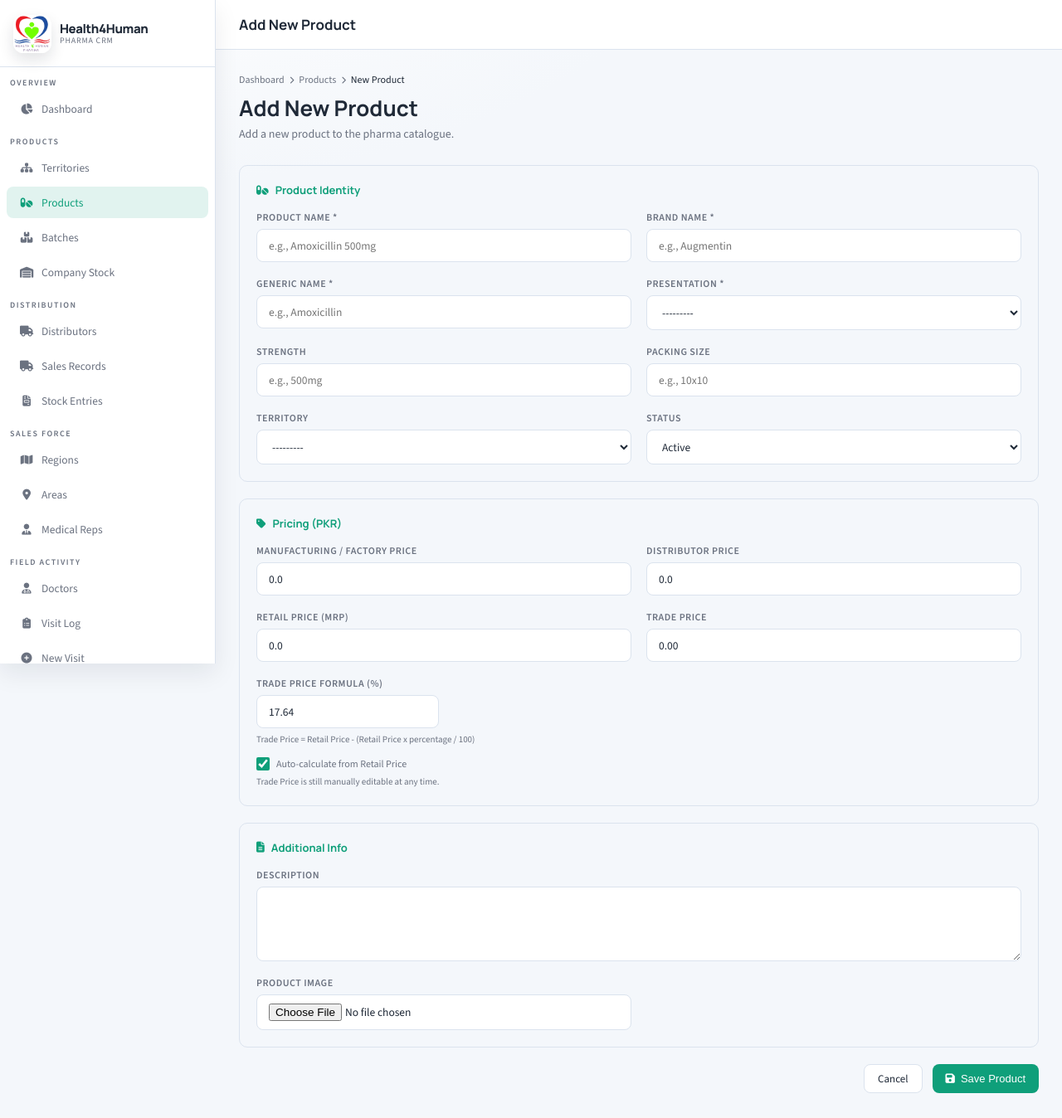
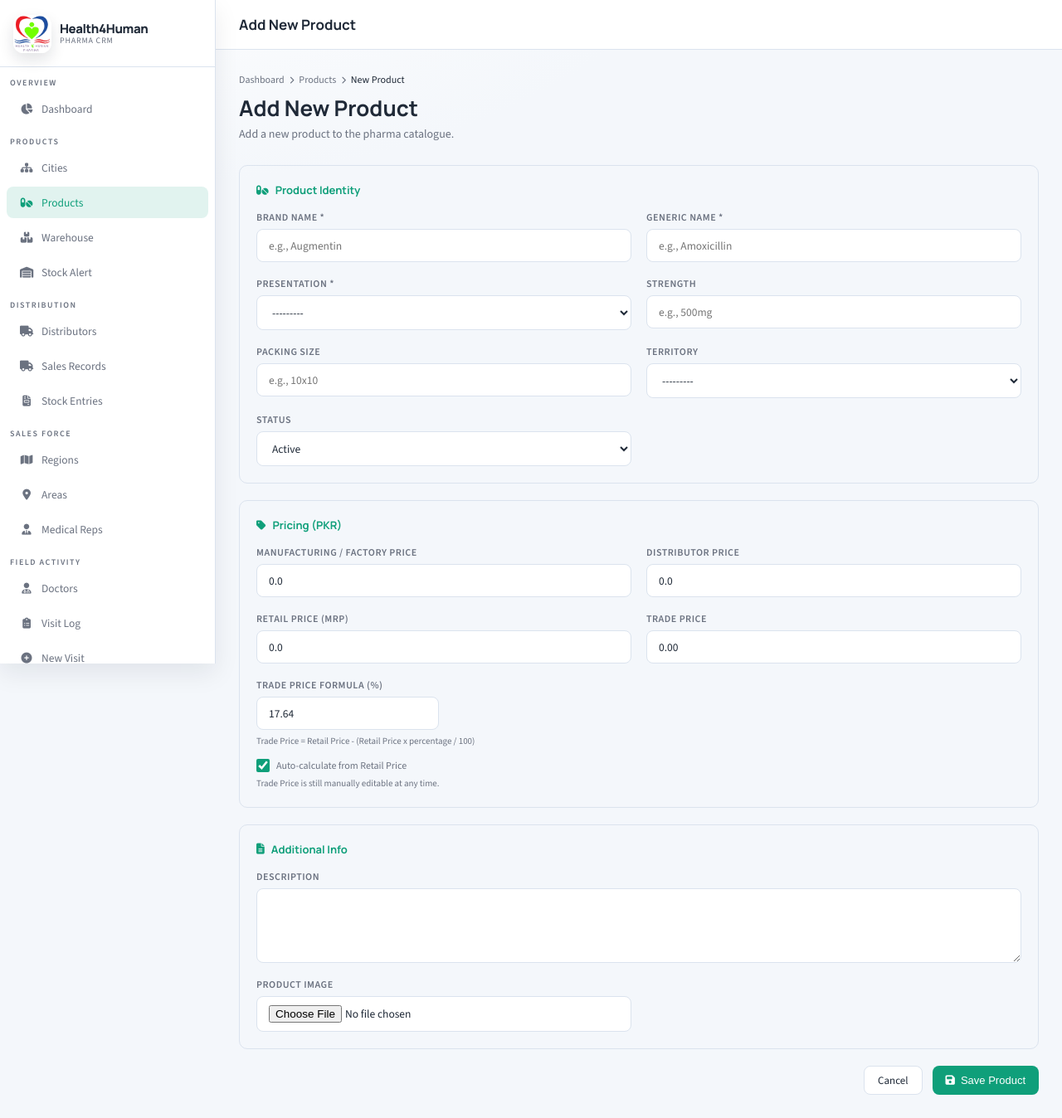
Before and after one commit to SameerShiekh77/Human-4-Health-Pharma, a Django app: page /crm/products/create/ in a window 1280 px wide. Shown: the whole page at 83% size. Before the commit the page ends 1318 px from the top, so only its background shows below. Run offline with Django 4.2, Linux system fonts and the light colour scheme; the visitor is signed in with stand-in values (Sample User, id 1); data that the repository does not hold is empty.

Commit message:
update tab names, add manytomany relation region and division

```diff
--- a/crm_products/forms.py
+++ b/crm_products/forms.py
@@ -16,13 +16,12 @@ class ProductMasterForm(forms.ModelForm):
     class Meta:
         model  = ProductMaster
         fields = [
-            'product_name', 'generic_name', 'brand_name', 'category', 'division',
+            'generic_name', 'brand_name', 'category', 'division',
             'strength', 'packing_size', 'manufacturing_cost_per_unit',
             'trade_price', 'retail_price', 'distributor_price',
             'status', 'description', 'image',
         ]
         widgets = {
-            'product_name':               forms.TextInput(attrs={'placeholder': 'e.g., Amoxicillin 500mg'}),
             'generic_name':               forms.TextInput(attrs={'placeholder': 'e.g., Amoxicillin'}),
             'brand_name':                 forms.TextInput(attrs={'placeholder': 'e.g., Augmentin'}),
             'strength':                   forms.TextInput(attrs={'placeholder': 'e.g., 500mg'}),
--- a/crm_products/models.py
+++ b/crm_products/models.py
@@ -73,7 +73,7 @@ class ProductMaster(models.Model):
     product_id = models.CharField(max_length=20, unique=True, editable=False)
 
     # Names
-    product_name = models.CharField(max_length=200)
+    product_name = models.CharField(max_length=200,null=True,blank=True)
     generic_name = models.CharField(max_length=200)
     brand_name = models.CharField(max_length=200)
 
--- a/crm_sales/views.py
+++ b/crm_sales/views.py
@@ -18,7 +18,7 @@ from .forms import RegionForm, AreaForm, MedicalRepresentativeForm
 
 @crm_access_required
 def region_list(request):
-    qs = Region.objects.select_related('division').annotate(area_count=Count('areas'))
+    qs = Region.objects.prefetch_related('division').annotate(area_count=Count('areas'))
     q = request.GET.get('q', '')
     div = request.GET.get('division', '')
     if q:
@@ -73,7 +73,7 @@ def region_delete(request, pk):
 
 @crm_access_required
 def area_list(request):
-    qs = Area.objects.select_related('region', 'region__division').annotate(mr_count=Count('mrs'))
+    qs = Area.objects.prefetch_related('region__division','region').annotate(mr_count=Count('mrs'))
     q = request.GET.get('q', '')
     region = request.GET.get('region', '')
     if q:
--- a/templates/crm/base.html
+++ b/templates/crm/base.html
@@ -802,7 +802,7 @@
   <div class="nav-section">Products</div>
   {% if request.user.is_superuser or perms.crm_products.view_division %}
   <a href="{% url 'crm_products:division_list' %}" class="nav-item {% block nav_divisions %}{% endblock %}">
-    <i class="fa-solid fa-sitemap"></i> Territories
+    <i class="fa-solid fa-sitemap"></i> Cities
   </a>
   {% endif %}
   {% if request.user.is_superuser or perms.crm_products.view_productmaster %}
@@ -812,12 +812,12 @@
   {% endif %}
   {% if request.user.is_superuser or perms.crm_products.view_batchmanagement %}
   <a href="{% url 'crm_products:batch_list' %}" class="nav-item {% block nav_batches %}{% endblock %}">
-    <i class="fa-solid fa-boxes-stacked"></i> Batches
+    <i class="fa-solid fa-boxes-stacked"></i> Warehouse
   </a>
   {% endif %}
   {% if request.user.is_superuser or perms.crm_products.view_companystock %}
   <a href="{% url 'crm_products:stock_list' %}" class="nav-item {% block nav_stock %}{% endblock %}">
-    <i class="fa-solid fa-warehouse"></i> Company Stock
+    <i class="fa-solid fa-warehouse"></i> Stock Alert
   </a>
   {% endif %}
   {% endif %}
@@ -925,7 +925,9 @@
   </a>
   {% endif %}
   {% endif %}
-
+ <a href="{% url 'home' %}" class="nav-item">
+    <i class="fa-solid fa-v"></i> View Website
+  </a>
   <div class="sidebar-footer">
     <div class="avatar">{{ request.user.username|slice:":1"|upper }}</div>
     <div>
--- a/templates/crm/products/product_form.html
+++ b/templates/crm/products/product_form.html
@@ -61,10 +61,7 @@
       <i class="fa-solid fa-pills"></i> Product Identity
     </div>
     <div class="form-grid">
-      <div class="form-group">
-        <label>Product Name *</label>
-        {{ form.product_name }}
-      </div>
+
       <div class="form-group">
         <label>Brand Name *</label>
         {{ form.brand_name }}
```
Also changed, not shown: crm_sales/admin.py (+4 -4 lines), crm_sales/models.py (+3 -5 lines), templates/crm/sales/area_list.html (+8 -4 lines), templates/crm/sales/region_list.html (+5 -3 lines), crm_doctors/migrations/0004_alter_doctorvisit_visit_type.py (added), crm_products/migrations/0002_alter_division_options_alter_division_division_id_and_more.py (added), crm_products/migrations/0003_alter_productmaster_product_name.py (added), crm_sales/migrations/0002_alter_medicalrepresentative_division_and_more.py (added), crm_sales/migrations/0003_remove_region_division_region_division.py (added), crm_sales/migrations/0004_remove_area_region_area_region.py (added).
